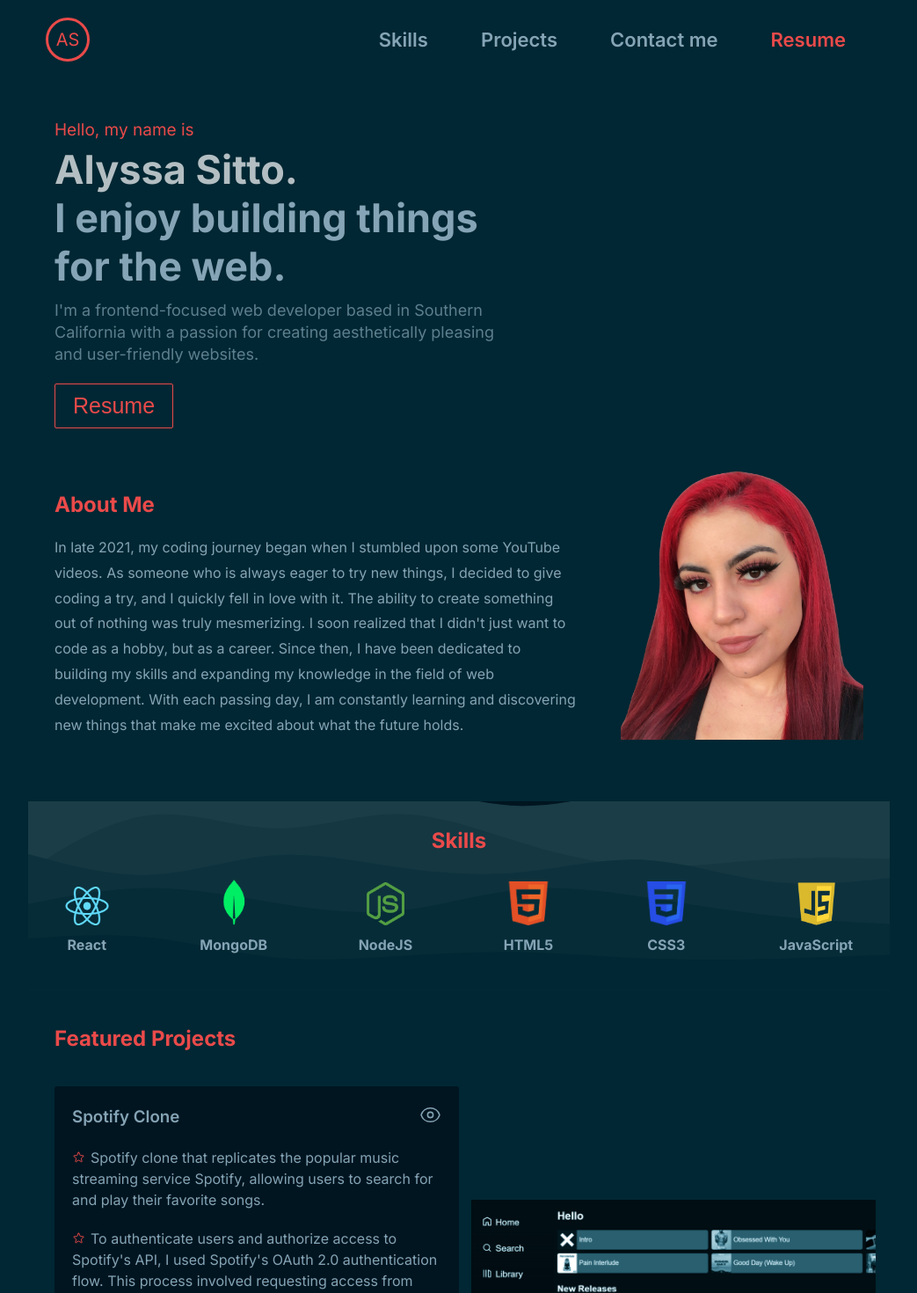
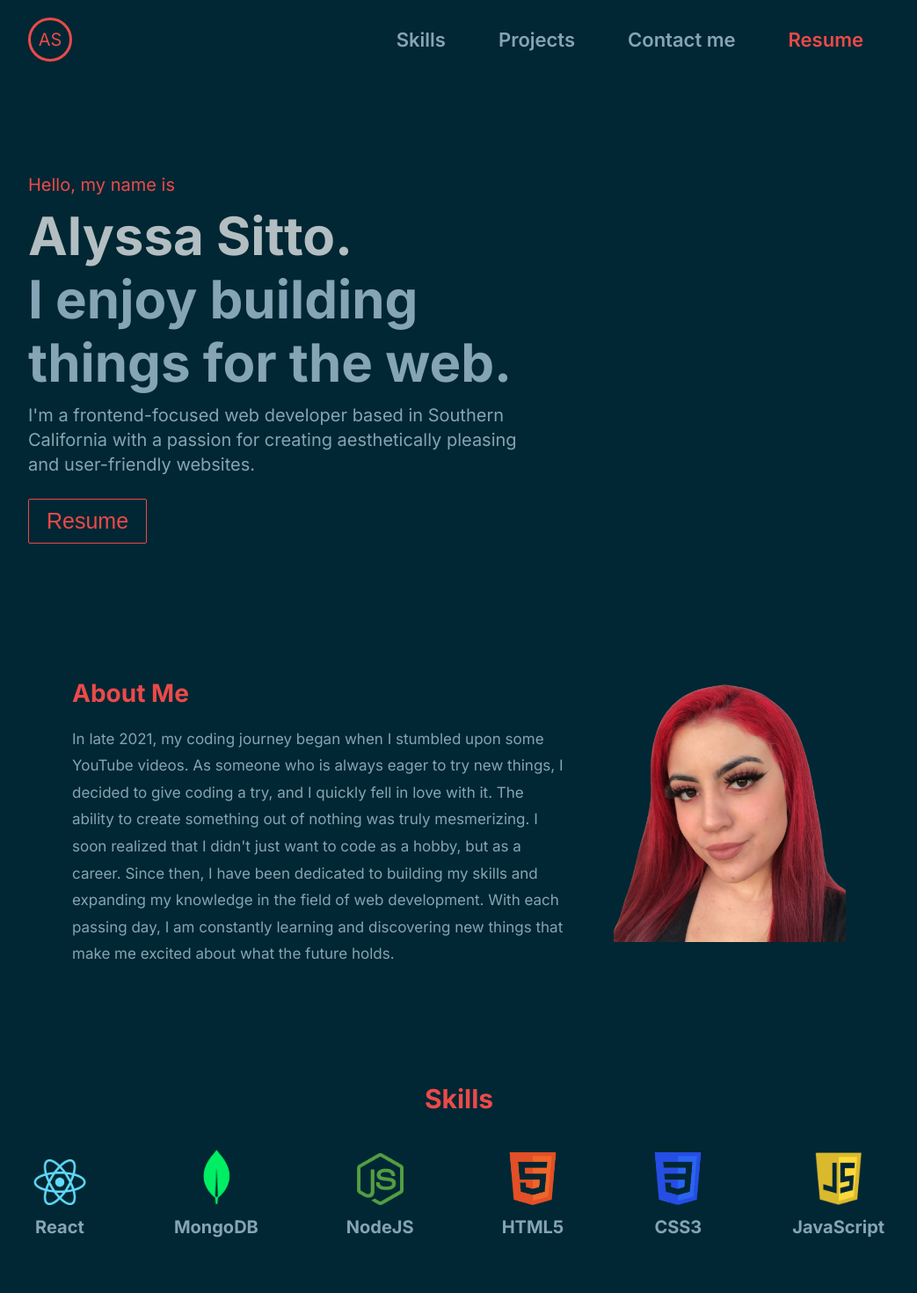
Before and after one commit to alyssasitto/personal-website, a React (Create React App) app: page / in a window 1280 px wide. Shown: the top 1470 px of the page at 88% size, without its empty margins (118-1161 px from the left). Built offline with nearby package versions, Linux system fonts and the light colour scheme; no server answers.

Commit message:
Add fading effect on components and modify styles

```diff
--- a/src/components/AboutMe/AboutMe.css
+++ b/src/components/AboutMe/AboutMe.css
@@ -1,7 +1,8 @@
 #about-me {
 	text-align: center;
 	padding: 0 3rem;
-	padding-bottom: 4rem;
+	opacity: 0;
+	margin-bottom: 10rem;
 }
 
 #about-me img {
@@ -19,6 +20,26 @@
 	text-align: left;
 }
 
+#about-me.fade-in {
+	animation-delay: 200ms;
+}
+
+@media screen and (min-width: 700px) {
+	#about-me {
+		padding: 0 5rem;
+		margin-bottom: 10rem;
+	}
+
+	#about-me h2 {
+		font-size: 2.5rem;
+	}
+
+	#about-me img {
+		width: 25rem;
+		margin-bottom: 3rem;
+	}
+}
+
 @media screen and (min-width: 1000px) {
 	#about-me {
 		display: flex;
@@ -31,7 +52,12 @@
 		width: 30%;
 	}
 
+	#about-me h2 {
+		font-size: 2.8rem;
+	}
+
 	#about-me p {
 		line-height: 1.8;
+		font-size: 1.7rem;
 	}
 }
--- a/src/components/AboutMe/AboutMe.js
+++ b/src/components/AboutMe/AboutMe.js
@@ -1,8 +1,20 @@
+import { useState, useEffect } from "react";
+import { useInView } from "react-intersection-observer";
+
 require("./AboutMe.css");
 
 const AboutMe = () => {
+	const [ref, refInView] = useInView({ threshold: 0.3 });
+	const [inView, setInView] = useState("");
+
+	useEffect(() => {
+		if (refInView) {
+			setInView("fade-in");
+		}
+	});
+
 	return (
-		<section id="about-me">
+		<section ref={ref} id="about-me" className={inView}>
 			<img
 				src="images/me.png"
 				alt="Picture of Alyssa Sitto. She has straight bright red hair and is wearing a black shirt."
--- a/src/components/ContactCard/ContactCard.css
+++ b/src/components/ContactCard/ContactCard.css
@@ -7,6 +7,11 @@
 	margin-bottom: 5rem;
 	border-radius: 3px;
 	background-color: var(--dark-green-blue);
+	opacity: 0;
+}
+
+#contact.fade-in {
+	animation-delay: 200ms;
 }
 
 #contact h2 {
--- a/src/components/ContactCard/ContactCard.js
+++ b/src/components/ContactCard/ContactCard.js
@@ -1,4 +1,5 @@
-import { useState } from "react";
+import { useState, useEffect } from "react";
+import { useInView } from "react-intersection-observer";
 
 import axios from "axios";
 
@@ -7,6 +8,8 @@ require("./ContactCard.css");
 function ContactCard() {
 	const API_URL = process.env.REACT_APP_API_URL;
 
+	const [ref, refInView] = useInView({ threshold: 0 });
+	const [inView, setInView] = useState("");
 	const [name, setName] = useState("");
 	const [email, setEmail] = useState("");
 	const [message, setMessage] = useState("");
@@ -50,8 +53,19 @@ function ContactCard() {
 			});
 	};
 
+	useEffect(() => {
+		if (refInView) {
+			setInView("fade-in");
+		}
+	}, [refInView]);
+
 	return (
-		<form onSubmit={handleSubmit} id="contact" className="contact-form">
+		<form
+			ref={ref}
+			onSubmit={handleSubmit}
+			id="contact"
+			className={"contact-form " + inView}
+		>
 			<h2>Contact me</h2>
 
 			<div>
--- a/src/components/Navbar/Navbar.css
+++ b/src/components/Navbar/Navbar.css
@@ -1,7 +1,7 @@
 .navbar {
 	display: flex;
 	justify-content: right;
-	padding: 2rem 2rem;
+	padding: 2rem 2rem 4rem;
 	margin-bottom: 2rem;
 	align-items: center;
 	justify-content: space-between;
@@ -112,6 +112,12 @@
 	color: var(--red);
 }
 
+@media screen and (min-width: 700px) {
+	.navbar {
+		padding: 2rem 5rem 4rem;
+	}
+}
+
 @media screen and (min-width: 1000px) {
 	.toggle {
 		display: none;
@@ -149,3 +155,23 @@
 		color: var(--red) !important;
 	}
 }
+
+@media screen and (min-width: 1200px) {
+	.navbar {
+		padding: 2rem 0 4rem;
+	}
+}
+
+@keyframes fadeIn {
+	0% {
+		opacity: 0;
+	}
+
+	100% {
+		opacity: 1;
+	}
+}
+
+.navbar .fade-in {
+	animation: fadeIn 1s;
+}
--- a/src/components/Navbar/Navbar.js
+++ b/src/components/Navbar/Navbar.js
@@ -16,7 +16,7 @@ function Navbar(props) {
 	};
 
 	return (
-		<div className={"navbar " + props.navState}>
+		<nav className={"navbar " + props.navState}>
 			<div className="nav-logo">
 				<p>AS</p>
 			</div>
@@ -51,7 +51,7 @@ function Navbar(props) {
 					</li>
 				</ul>
 			</div>
-		</div>
+		</nav>
 	);
 }
 
--- a/src/components/Projects/Projects.css
+++ b/src/components/Projects/Projects.css
@@ -1,6 +1,11 @@
 #projects {
 	padding: 0 3rem;
-	margin-bottom: 4rem;
+	margin-bottom: 10rem;
+	opacity: 0;
+}
+
+#project.fade-in {
+	animation-delay: 200ms;
 }
 
 #projects h2 {
@@ -22,6 +27,7 @@
 	position: relative;
 	transition: max-height 0.8s ease;
 	overflow: hidden;
+	opacity: 0;
 }
 
 .project-card::before {
@@ -40,6 +46,18 @@
 
 .project-card.active::before {
 	content: none;
+}
+
+.spotify-proj.fade-in {
+	animation-delay: 300ms;
+}
+
+.nutrition-proj.fade-in {
+	animation-delay: 400ms;
+}
+
+.nutrition-proj.fade-in {
+	animation-delay: 500ms;
 }
 
 .project-card h3 {
@@ -118,6 +136,20 @@
 	z-index: 2;
 }
 
+@media screen and (min-width: 700px) {
+	#projects {
+		padding: 0 5rem;
+	}
+
+	#projects h2 {
+		font-size: 3rem;
+	}
+
+	.project-card {
+		max-height: 25rem;
+	}
+}
+
 @media screen and (min-width: 1000px) {
 	.project-card {
 		max-height: fit-content;
--- a/src/components/Projects/Projects.js
+++ b/src/components/Projects/Projects.js
@@ -1,8 +1,18 @@
-import { Link } from "react-router-dom";
+import { useState, useEffect } from "react";
+import { useInView } from "react-intersection-observer";
 
 require("./Projects.css");
 
 function Projects() {
+	const [ref, refInView] = useInView({ threshold: 0.1 });
+	const [inView, setInView] = useState("");
+
+	useEffect(() => {
+		if (refInView) {
+			setInView("fade-in");
+		}
+	}, [refInView]);
+
 	const readMore = (e) => {
 		e.target.parentElement.parentElement.parentElement.classList.add("active");
 	};
@@ -14,10 +24,10 @@ function Projects() {
 	};
 
 	return (
-		<div id="projects">
+		<div ref={ref} id="projects" className={inView}>
 			<h2>Featured Projects</h2>
 			<div className="projects-container">
-				<section className="project-card spotify-proj">
+				<section className={"project-card spotify-proj " + inView}>
 					<div className="card-heading">
 						<h3>Spotify Clone</h3>
 						<a
@@ -73,7 +83,7 @@ function Projects() {
 					</div>
 				</section>
 
-				<section className="project-card nutrition-proj">
+				<section className={"project-card nutrition-proj " + inView}>
 					<div className="card-heading">
 						<h3>Healthy Living</h3>
 						<a className="proj-link" href="https://healthy-living2.netlify.app">
@@ -124,7 +134,7 @@ function Projects() {
 					</div>
 				</section>
 
-				<section className="project-card game-proj">
+				<section className={"project-card game-proj " + inView}>
 					<div className="card-heading">
 						<h3>Cat Fishing</h3>
 						<a
--- a/src/components/Skills/Skills.css
+++ b/src/components/Skills/Skills.css
@@ -1,11 +1,14 @@
 .skills-container {
 	color: var(--light-blue);
-	/* background-color: var(--dark-green-blue); */
 	padding: 3rem 0 4rem 0;
-	margin-bottom: 4rem;
-	background-image: url("/public/images/waves.svg");
+	margin-bottom: 10rem;
 	background-size: cover;
 	background-position: bottom;
+	opacity: 0;
+}
+
+.skills-container.fade-in {
+	animation-delay: 100ms;
 }
 
 .skills-container h2 {
@@ -15,16 +18,43 @@
 }
 
 .skills {
-	display: grid;
-	grid-template-columns: 1fr 1fr 1fr;
-	gap: 2rem;
+	display: flex;
+	flex-direction: column;
+	gap: 3rem;
+	padding: 0 6rem;
 }
 
-.skills div {
+.skills .container {
+	display: flex;
+	flex-direction: row;
+	justify-content: center;
+	gap: 5rem;
+}
+
+.skills .container:first-child {
+	transform: translateX(-100%);
+	transition: all 1.5s;
+}
+
+.skills .container:first-child.slide {
+	transform: translateX(0);
+}
+
+.skills .container:last-child {
+	transform: translateX(100%);
+	transition: all 1.5s;
+}
+
+.skills .container:last-child.slide {
+	transform: translateX(0);
+}
+
+.skills .container div {
 	display: flex;
 	flex-direction: column;
-	justify-content: flex-end;
+	justify-content: center;
 	align-items: center;
+	align-self: flex-end;
 }
 
 .skills p {
@@ -45,10 +75,42 @@
 	width: 3.5rem;
 }
 
+@media screen and (min-width: 700px) {
+	.skills-container h2 {
+		font-size: 3rem;
+		margin-bottom: 4rem;
+	}
+
+	.skills {
+		gap: 5rem;
+	}
+
+	.skills p {
+		font-size: 2rem;
+	}
+
+	.skills .container {
+		gap: 10rem;
+	}
+
+	.logo {
+		width: 6rem;
+	}
+
+	.logo-helper-smaller {
+		width: 5.3rem;
+	}
+
+	.mongo-helper {
+		width: 4.3rem;
+	}
+}
+
 @media screen and (min-width: 1000px) {
 	.skills {
-		display: flex;
-		justify-content: space-around;
+		flex-direction: row;
+		justify-content: center;
+		gap: 10rem;
 	}
 
 	.skills-container h1 {
@@ -58,4 +120,17 @@
 	.skills h2 {
 		font-size: 2rem;
 	}
+
+	.skills .container {
+	}
 }
+
+/* @media screen and (min-width: 1200px) {
+	.skills {
+		gap: 10rem;
+	}
+
+	.skills .container {
+		gap: 10rem;
+	}
+} */
--- a/src/components/Skills/Skills.js
+++ b/src/components/Skills/Skills.js
@@ -1,11 +1,26 @@
+import { useEffect, useState } from "react";
+import { useInView } from "react-intersection-observer";
+
 require("./Skills.css");
 
 function Skills() {
+	const [ref, refInView] = useInView({ threshold: 0.8 });
+	const [inView, setInView] = useState("");
+	const [slide, setSlide] = useState("");
+
+	useEffect(() => {
+		if (refInView) {
+			setInView("fade-in");
+			setSlide("slide");
+		}
+	}, [refInView]);
+
 	return (
-		<section id="skills" className="skills-container">
+		<section ref={ref} id="skills" className={"skills-container " + inView}>
 			<h2>Skills</h2>
 
 			<div className="skills">
+				<div className={"container " + slide}>
 					<div>
 						<img src="images/react-logo.png" className="logo"></img>
 						<p>React</p>
@@ -26,7 +41,9 @@ function Skills() {
 						></img>
 						<p>NodeJS</p>
 					</div>
+				</div>
 
+				<div className={"container " + slide}>
 					<div>
 						<img src="images/html-logo.png" className="logo"></img>
 						<p>HTML5</p>
@@ -45,6 +62,7 @@ function Skills() {
 						<p>JavaScript</p>
 					</div>
 				</div>
+			</div>
 		</section>
 	);
 }
--- a/src/pages/Home/Home.css
+++ b/src/pages/Home/Home.css
@@ -19,39 +19,81 @@
 
 .home-page header {
 	text-align: left;
-	margin-bottom: 4rem;
 	padding: 0 3rem;
+	height: 80vh;
+}
+
+header h1 {
+	color: var(--red);
+	font-weight: normal;
+	font-size: 1.8rem;
+	margin-bottom: 1rem;
+	opacity: 0;
+}
+
+header h1.fade-in {
+	animation-delay: 100ms;
+}
+
+header h2 {
+	color: var(--white-blue);
+	font-size: 3.5rem;
+	opacity: 0;
+}
+
+header h2.fade-in {
+	animation-delay: 200ms;
+}
+
+header h3 {
+	font-size: 3.5rem;
+	margin-bottom: 1rem;
+	opacity: 0;
+}
+
+header h3.fade-in {
+	animation-delay: 300ms;
+}
+
+.header-container {
+	position: relative;
+	top: 50%;
+	transform: translateY(-60%);
 }
 
 .home-page header p {
 	line-height: 1.4;
 	margin-bottom: 2rem;
 	opacity: 0.7;
-	font-size: 1.8rem;
+	margin-bottom: 2.5rem;
+	opacity: 0;
 }
 
-.heading {
-	font-size: 3.5rem;
-	margin-bottom: 1rem;
-	font-weight: 700;
-	color: var(--white-blue);
+.home-page header p.fade-in {
+	animation-delay: 400ms;
 }
 
-.heading span.red {
+.resume-btn {
+	font-size: 2.5rem;
 	color: var(--red);
-	font-weight: normal;
-	font-size: 1.9rem;
+	background-color: transparent;
+	border: 1px solid var(--red);
+	padding: 1rem 2rem;
+	border-radius: 2px;
+	transition: all 0.3s;
+	opacity: 0;
 }
 
-.heading span.blue {
-	color: var(--light-blue);
+.resume-btn.fade-in {
+	animation-delay: 500ms;
 }
 
-.hero {
-	width: 40rem;
-	position: relative;
-	left: 50%;
-	transform: translate(-50%);
+.resume-btn a {
+	color: var(--red);
+}
+
+.resume-btn:hover {
+	background-color: #ea4a4a2a;
 }
 
 footer {
@@ -91,34 +133,61 @@ footer {
 	width: 2.5rem;
 }
 
-.resume-btn {
-	font-size: 2.5rem;
-	color: var(--red);
-	background-color: transparent;
-	border: 1px solid var(--red);
-	padding: 1rem 2rem;
-	border-radius: 2px;
-	transition: all 0.3s;
+@media screen and (min-width: 700px) {
+	.home-page header {
+		padding: 0 15rem 0 5rem;
+	}
+
+	header h2,
+	header h3 {
+		font-size: 5rem;
+	}
+
+	.header-content p {
+		font-size: 1.7rem;
+	}
 }
 
-.resume-btn a {
-	color: var(--red);
+@media screen and (min-width: 900px) {
+	.home-page header {
+		padding-right: 25rem;
+	}
 }
 
-.resume-btn:hover {
-	background-color: #ea4a4a2a;
-}
-
-@media screen and (min-width: 1000px) {
+@media screen and (min-width: 1200px) {
 	.home-page {
 		padding: 0 15rem;
 	}
 
 	.home-page header {
 		width: 60%;
+		padding: 0;
 	}
 
 	.heading {
 		font-size: 4.5rem;
 	}
+
+	header h1 {
+		font-size: 2rem;
+	}
+
+	header h2,
+	header h3 {
+		font-size: 6rem;
+	}
+
+	.header-content p {
+		font-size: 2rem;
+	}
 }
+
+@keyframes fadeIn {
+	100% {
+		opacity: 1;
+	}
+}
+
+.fade-in {
+	animation: fadeIn 3s forwards;
+}
--- a/src/pages/Home/Home.js
+++ b/src/pages/Home/Home.js
@@ -1,5 +1,4 @@
 import { useState } from "react";
-import { useInView } from "react-intersection-observer";
 
 import Skills from "../../components/Skills/Skills";
 import Projects from "../../components/Projects/Projects";
@@ -16,25 +15,25 @@ function Home() {
 		<div className={"home-page " + navState}>
 			<Navbar navState={navState} setNavState={setNavState} />
 			<header>
+				<div className="header-container">
 					<div className="header-content">
-					<h1 className="heading">
-						<span className="red">Hello, my name is</span> <br /> Alyssa Sitto.{" "}
-						<br />
-						<span className="blue">I enjoy building things for the web.</span>
-					</h1>
+						<h1 className="fade-in">Hello, my name is</h1>
+						<h2 className="fade-in">Alyssa Sitto.</h2>
+						<h3 className="fade-in">I enjoy building things for the web.</h3>
 
-					<p>
+						<p className="fade-in">
 							I'm a frontend-focused web developer based in Southern California
-						with a passion for creating aesthetically pleasing and user-friendly
-						websites.
+							with a passion for creating aesthetically pleasing and
+							user-friendly websites.
 						</p>
 					</div>
 
-				<button className="resume-btn">
+					<button className="resume-btn fade-in">
 						<a href="https://1drv.ms/w/s!Ai9wUWsSlzZ1hzz4A7Ir7cFf93OL?e=qTRAKp">
 							Resume
 						</a>
 					</button>
+				</div>
 			</header>
 
 			<AboutMe />
```
Lines whose indentation alone changed are shown as unchanged.
